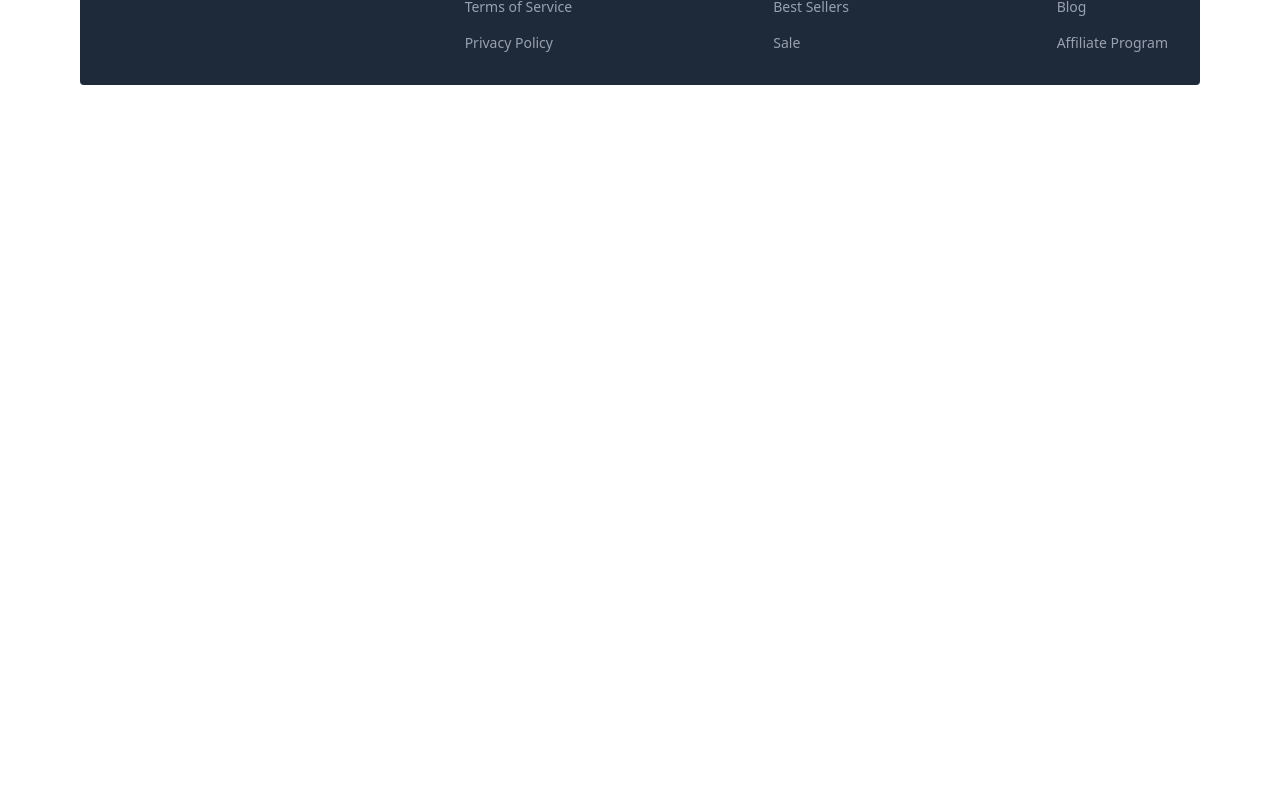
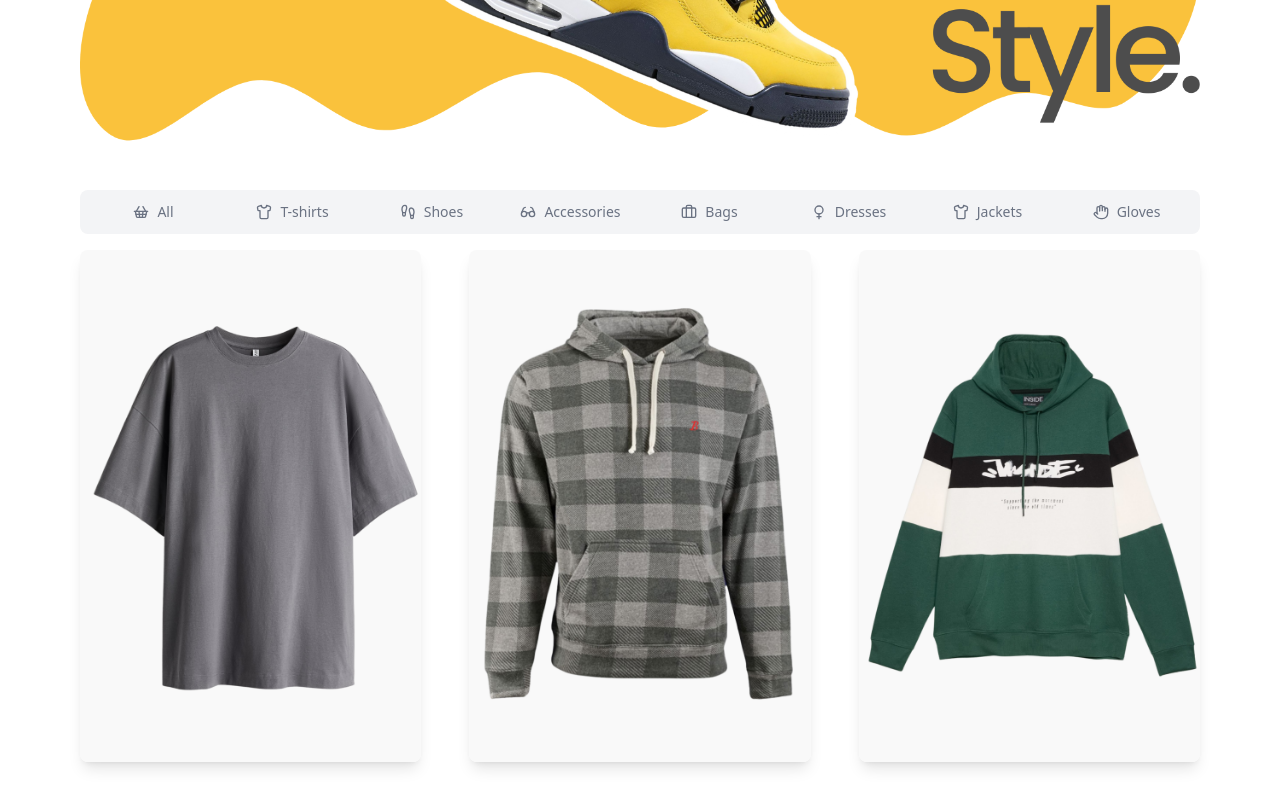
Before and after one commit to Hamza160/ecommerce-microservices, a Next.js app in the folder client/: page / in a window 1280 px wide. Shown: the part 300-1097 px from the top of the page. Before the commit the page ends 800 px from the top, so only its background shows below. Built offline with nearby package versions, Linux system fonts and the light colour scheme.

Commit message:
Product Listing Continue

```diff
--- a/client/src/app/page.tsx
+++ b/client/src/app/page.tsx
@@ -1,6 +1,18 @@
+import Image from "next/image";
+import ProductList from "@/components/ProductList";
+
 const Homepage = () => {
   return (
-    <div className=''>Homepage</div>
+    <div className=''>
+        <div className='relative aspect-[3/1] mb-12'>
+            <Image
+                src="/featured.png"
+                alt='Featured Product'
+                fill
+            />
+        </div>
+        <ProductList/>
+    </div>
   )
 }
 
--- /dev/null
+++ b/client/src/components/Categories.tsx
@@ -0,0 +1,84 @@
+"use client";
+import {
+    Footprints,
+    Glasses,
+    Briefcase,
+    Shirt,
+    ShoppingBasket,
+    Hand,
+    Venus,
+} from "lucide-react";
+import {usePathname, useRouter, useSearchParams} from "next/navigation";
+
+const categories = [
+    {
+        name: "All",
+        icon: <ShoppingBasket className="w-4 h-4"/>,
+        slug: "all",
+    },
+    {
+        name: "T-shirts",
+        icon: <Shirt className="w-4 h-4"/>,
+        slug: "t-shirts",
+    },
+    {
+        name: "Shoes",
+        icon: <Footprints className="w-4 h-4"/>,
+        slug: "shoes",
+    },
+    {
+        name: "Accessories",
+        icon: <Glasses className="w-4 h-4"/>,
+        slug: "accessories",
+    },
+    {
+        name: "Bags",
+        icon: <Briefcase className="w-4 h-4"/>,
+        slug: "bags",
+    },
+    {
+        name: "Dresses",
+        icon: <Venus className="w-4 h-4"/>,
+        slug: "dresses",
+    },
+    {
+        name: "Jackets",
+        icon: <Shirt className="w-4 h-4"/>,
+        slug: "jackets",
+    },
+    {
+        name: "Gloves",
+        icon: <Hand className="w-4 h-4"/>,
+        slug: "gloves",
+    },
+];
+const Categories = () => {
+    const searchParams = useSearchParams();
+    const router = useRouter();
+    const pathname = usePathname()
+    const selectedCategory = searchParams.get('category')
+
+    const handleChange = (slug: string) => {
+        const params = new URLSearchParams(searchParams);
+        params.set("category", slug || 'all');
+        router.push(`${pathname}?${params.toString()}`, {scroll:false});
+    }
+
+    return (
+        <div
+            className="grid grid-cols-2 sm:grid-cols-3 md:grid-cols-4 lg:grid-cols-6 xl:grid-cols-8 gap-2 bg-gray-100 p-2 rounded-lg mb-4 text-sm">
+            {categories.map((category) => (
+                <div
+                    className={`flex items-center justify-center gap-2 cursor-pointer px-2 py-1 rounded-md ${category.slug === selectedCategory ? 'bg-white' : 'text-gray-500'}`}
+                    key={category.name}
+                    onClick={() => handleChange(category.slug)}
+                >
+                    {category.icon}
+                    {category.name}
+                </div>
+            ))}
+        </div>
+    );
+}
+
+export default Categories;
--- /dev/null
+++ b/client/src/components/ProductCard.tsx
@@ -0,0 +1,23 @@
+import React from 'react';
+import {ProductType} from "@/types";
+import Link from "next/link";
+import Image from "next/image";
+
+const ProductCard = ({product}: { product: ProductType }) => {
+    return (
+        <div className="shadow-lg rounded-lg overflow-hidden">
+            <Link href={`/products/${product.id}`}>
+                <div className='relative aspect-[2/3]'>
+                    <Image
+                        src={product.images[product.colors[0]]}
+                        alt={product.name}
+                        fill
+                        className="object-cover hover:scale-105 transition-all duration-300"
+                    />
+                </div>
+            </Link>
+        </div>
+    );
+}
+
+export default ProductCard;
--- /dev/null
+++ b/client/src/components/ProductList.tsx
@@ -0,0 +1,128 @@
+import {ProductsType} from "@/types";
+import Categories from "@/components/Categories";
+import ProductCard from "@/components/ProductCard";
+
+const products: ProductsType = [
+    {
+        id: 1,
+        name: "Adidas CoreFit T-Shirt",
+        shortDescription:
+            "Lorem ipsum dolor sit amet consect adipisicing elit lorem ipsum dolor sit.",
+        description:
+            "Lorem ipsum dolor sit amet consect adipisicing elit lorem ipsum dolor sit. Lorem ipsum dolor sit amet consect adipisicing elit lorem ipsum dolor sit. Lorem ipsum dolor sit amet consect adipisicing elit lorem ipsum dolor sit.",
+        price: 39.9,
+        sizes: ["s", "m", "l", "xl", "xxl"],
+        colors: ["gray", "purple", "green"],
+        images: {
+            gray: "/products/1g.png",
+            purple: "/products/1p.png",
+            green: "/products/1gr.png",
+        },
+    },
+    {
+        id: 2,
+        name: "Puma Ultra Warm Zip",
+        shortDescription:
+            "Lorem ipsum dolor sit amet consect adipisicing elit lorem ipsum dolor sit.",
+        description:
+            "Lorem ipsum dolor sit amet consect adipisicing elit lorem ipsum dolor sit. Lorem ipsum dolor sit amet consect adipisicing elit lorem ipsum dolor sit. Lorem ipsum dolor sit amet consect adipisicing elit lorem ipsum dolor sit.",
+        price: 59.9,
+        sizes: ["s", "m", "l", "xl"],
+        colors: ["gray", "green"],
+        images: {gray: "/products/2g.png", green: "/products/2gr.png"},
+    },
+    {
+        id: 3,
+        name: "Nike Air Essentials Pullover",
+        shortDescription:
+            "Lorem ipsum dolor sit amet consect adipisicing elit lorem ipsum dolor sit.",
+        description:
+            "Lorem ipsum dolor sit amet consect adipisicing elit lorem ipsum dolor sit. Lorem ipsum dolor sit amet consect adipisicing elit lorem ipsum dolor sit. Lorem ipsum dolor sit amet consect adipisicing elit lorem ipsum dolor sit.",
+        price: 69.9,
+        sizes: ["s", "m", "l"],
+        colors: ["green", "blue", "black"],
+        images: {
+            green: "/products/3gr.png",
+            blue: "/products/3b.png",
+            black: "/products/3bl.png",
+        },
+    },
+    {
+        id: 4,
+        name: "Nike Dri Flex T-Shirt",
+        shortDescription:
+            "Lorem ipsum dolor sit amet consect adipisicing elit lorem ipsum dolor sit.",
+        description:
+            "Lorem ipsum dolor sit amet consect adipisicing elit lorem ipsum dolor sit. Lorem ipsum dolor sit amet consect adipisicing elit lorem ipsum dolor sit. Lorem ipsum dolor sit amet consect adipisicing elit lorem ipsum dolor sit.",
+        price: 29.9,
+        sizes: ["s", "m", "l"],
+        colors: ["white", "pink"],
+        images: {white: "/products/4w.png", pink: "/products/4p.png"},
+    },
+    {
+        id: 5,
+        name: "Under Armour StormFleece",
+        shortDescription:
+            "Lorem ipsum dolor sit amet consect adipisicing elit lorem ipsum dolor sit.",
+        description:
+            "Lorem ipsum dolor sit amet consect adipisicing elit lorem ipsum dolor sit. Lorem ipsum dolor sit amet consect adipisicing elit lorem ipsum dolor sit. Lorem ipsum dolor sit amet consect adipisicing elit lorem ipsum dolor sit.",
+        price: 49.9,
+        sizes: ["s", "m", "l"],
+        colors: ["red", "orange", "black"],
+        images: {
+            red: "/products/5r.png",
+            orange: "/products/5o.png",
+            black: "/products/5bl.png",
+        },
+    },
+    {
+        id: 6,
+        name: "Nike Air Max 270",
+        shortDescription:
+            "Lorem ipsum dolor sit amet consect adipisicing elit lorem ipsum dolor sit.",
+        description:
+            "Lorem ipsum dolor sit amet consect adipisicing elit lorem ipsum dolor sit. Lorem ipsum dolor sit amet consect adipisicing elit lorem ipsum dolor sit. Lorem ipsum dolor sit amet consect adipisicing elit lorem ipsum dolor sit.",
+        price: 59.9,
+        sizes: ["40", "42", "43", "44"],
+        colors: ["gray", "white"],
+        images: {gray: "/products/6g.png", white: "/products/6w.png"},
+    },
+    {
+        id: 7,
+        name: "Nike Ultraboost Pulse ",
+        shortDescription:
+            "Lorem ipsum dolor sit amet consect adipisicing elit lorem ipsum dolor sit.",
+        description:
+            "Lorem ipsum dolor sit amet consect adipisicing elit lorem ipsum dolor sit. Lorem ipsum dolor sit amet consect adipisicing elit lorem ipsum dolor sit. Lorem ipsum dolor sit amet consect adipisicing elit lorem ipsum dolor sit.",
+        price: 69.9,
+        sizes: ["40", "42", "43"],
+        colors: ["gray", "pink"],
+        images: {gray: "/products/7g.png", pink: "/products/7p.png"},
+    },
+    {
+        id: 8,
+        name: "Levi’s Classic Denim",
+        shortDescription:
+            "Lorem ipsum dolor sit amet consect adipisicing elit lorem ipsum dolor sit.",
+        description:
+            "Lorem ipsum dolor sit amet consect adipisicing elit lorem ipsum dolor sit. Lorem ipsum dolor sit amet consect adipisicing elit lorem ipsum dolor sit. Lorem ipsum dolor sit amet consect adipisicing elit lorem ipsum dolor sit.",
+        price: 59.9,
+        sizes: ["s", "m", "l"],
+        colors: ["blue", "green"],
+        images: {blue: "/products/8b.png", green: "/products/8gr.png"},
+    },
+];
+const ProductList = () => {
+    return (
+        <div className="w-full">
+            <Categories/>
+            <div className="grid grid-cols-1 sm:grid-cols-2 xl:grid-cols-3 2xl:grid-cols-4 gap-12">
+                {products.map(product => (
+                    <ProductCard key={product.id} product={product}/>
+                ))}
+            </div>
+        </div>
+    );
+};
+
+export default ProductList;
```
Also changed, not shown: client/src/types.d.ts (added, +12 -0 lines).
